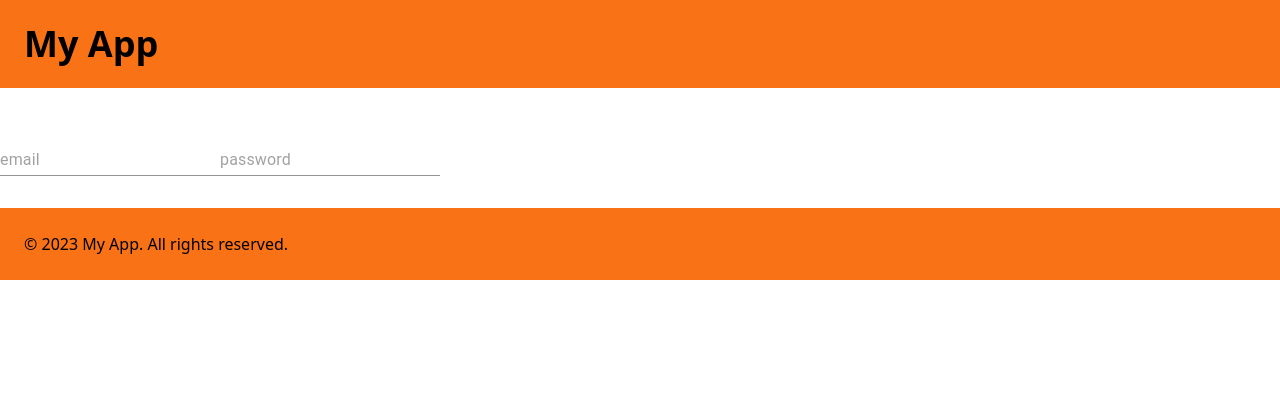
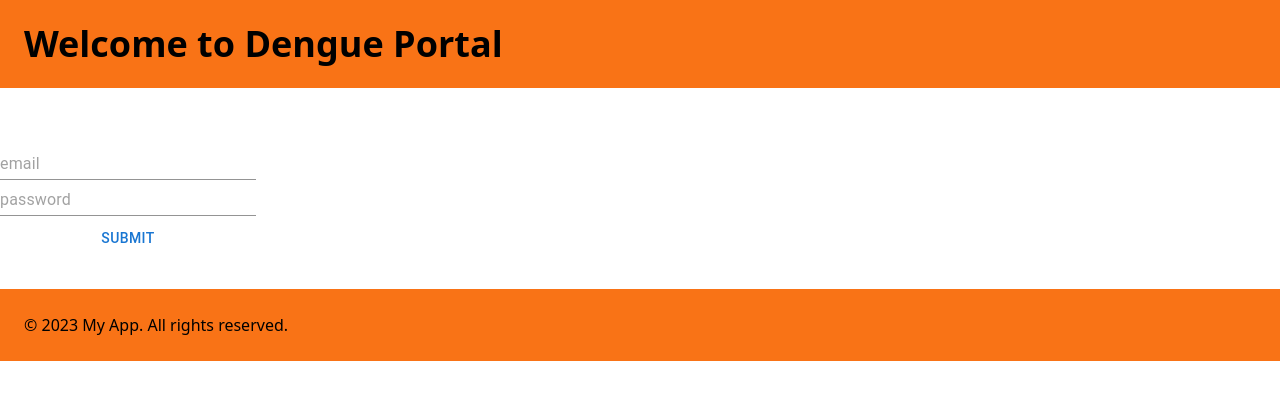
Before and after one commit to dang-nguyendd/caps-client, a Next.js app: page /auth in a window 1280 px wide. Shown: the top 400 px of the page. Built offline with nearby package versions, Linux system fonts and the light colour scheme.

Commit message:
baovo: implement auth

```diff
--- a/package.json
+++ b/package.json
@@ -23,6 +23,7 @@
     "dotenv": "^16.0.3",
     "eslint": "8.38.0",
     "eslint-config-next": "13.3.0",
+    "lodash": "^4.17.21",
     "next": "13.3.0",
     "postcss": "^8.4.22",
     "react": "18.2.0",
@@ -37,5 +38,8 @@
     "tailwindcss": "^3.3.1",
     "toastify": "^2.0.1",
     "use-immer": "^0.9.0"
+  },
+  "devDependencies": {
+    "@types/lodash": "^4.14.194"
   }
 }
--- a/src/axios/index.ts
+++ b/src/axios/index.ts
@@ -7,7 +7,7 @@ const api: AxiosInstance = axios.create({
 
 api.interceptors.response.use(
     (response: AxiosResponse) => {
-        return response;
+        return response.data;
     },
     (error: AxiosError) => {
         if (error.response) {
--- /dev/null
+++ b/src/constant/auth-page.ts
@@ -0,0 +1,6 @@
+import {LoginForm} from "@/types/auth-page";
+
+export const DefaultLoginForm: LoginForm = {
+    email: '',
+    password: ''
+}
--- a/src/core/outline-input/index.tsx
+++ b/src/core/outline-input/index.tsx
@@ -1,13 +1,16 @@
 import {Input} from '@mui/material';
 import React from "react";
-import {FormExtension, IOutlineInputProps} from "@/core/outline-input/type";
+import {IOutlineInputProps} from "@/core/outline-input/type";
 
 const Component = React.memo((props: IOutlineInputProps) => {
-    const {value, onChange, placeHolder, disable} = props
+    const {value, onChange, placeHolder, disable, dataKey, type} = props
     const _onValueChange = (value: string) => {
-        if (onChange) onChange(value)
+        if (onChange) {
+            if (dataKey) onChange(value, {dataKey})
+            else onChange(value)
+        }
     }
-    return <Input value={value} disabled={disable} placeholder={placeHolder}
+    return <Input type={type} value={value} disabled={disable} placeholder={placeHolder}
                   onChange={e => _onValueChange(e.target.value)}/>
 })
 
--- a/src/core/outline-input/type.ts
+++ b/src/core/outline-input/type.ts
@@ -1,8 +1,10 @@
 export interface IOutlineInputProps {
-    onChange?: (x: string, extension?: FormExtension | null) => void;
+    onChange?: (x: string, extension?: FormExtension) => void;
     value: string;
     disable?: boolean;
-    placeHolder: string
+    placeHolder: string;
+    dataKey?: string;
+    type?: string
 }
 
 export type FormExtension = {
--- a/src/hooks/auth/useLogin.ts
+++ b/src/hooks/auth/useLogin.ts
@@ -1,35 +1,29 @@
 import { useState, useEffect } from 'react';
-import axios from "../../axios";
-interface LoginData {
-    username: string;
-    password: string;
-}
+import {AuthService} from "@/services/auth";
+import {AuthNS} from "@/services/auth/type";
+
 
 type LoginResult = {
     data: any;
     isLoading: boolean;
+    login: (x: AuthNS.LoginRequest) => void;
 };
 
-const useLogin = (authData: LoginData | null) => {
-    const [data, setData] = useState<any>(null);
+const useLogin = () => {
+    const [data, setData] = useState<AuthNS.LoginResponse | null>(null);
     const [isLoading, setLoading] = useState<boolean>(false);
 
-    const login = async () => {
+    const login = async (authData: AuthNS.LoginRequest) => {
         if (!authData) return;
         setLoading(true)
-        const response = await axios.post('/auth/login', authData)
-        if (response){
-            setLoading(false)
-        }
-        const data = response.data.json()
-        setData(data);
+        const response: Promise<AuthNS.LoginResponse> = await AuthService.login(authData)
+        setLoading(false)
+        setData(response);
+        console.log(response)
     }
 
-    useEffect(() => {
-        login()
-    }, [authData]);
 
-    return { data, isLoading } as LoginResult;
+    return { data, isLoading, login } as LoginResult;
 };
 
 export default useLogin;
--- a/src/hooks/auth/useRegister.ts
+++ b/src/hooks/auth/useRegister.ts
@@ -21,7 +21,7 @@ const useRegister = (authData: RegisterData | null) => {
         if (response){
             setLoading(false)
         }
-        const data = response.data.json()
+        const data = response.data
         setData(data);
     }
 
--- a/src/pages/auth/index.tsx
+++ b/src/pages/auth/index.tsx
@@ -2,17 +2,42 @@ import React from "react";
 import withLayout from "@/hoc/withHeaderAndFooter";
 import OutlineInput from "@/core/outline-input";
 import {useImmer} from "use-immer";
+import {DefaultLoginForm} from "@/constant/auth-page";
+import {FormExtension} from "@/core/outline-input/type";
+import {cloneDeep} from 'lodash'
+import OutlineButton from "@/core/outline-button";
+import useLogin from "@/hooks/auth/useLogin";
+import {showToast} from "@/utils/app";
 
 const Component = React.memo(() => {
-    const [value, setValue] = useImmer('')
-    const [pw, setPw] = useImmer('')
-    const _onInputChange = (data: string) => {
-            setValue(data)
+    const [form, setForm] = useImmer(DefaultLoginForm);
+    const {login, data, isLoading} = useLogin()
+
+    const _onInputChange = (value: string, extension?: FormExtension) => {
+        const {dataKey} = extension!;
+        const temp = cloneDeep(form)
+        switch (dataKey) {
+            case 'email':
+                temp.email = value;
+                break;
+            case 'password':
+                temp.password = value;
+                break;
+        }
+        setForm(temp)
     }
-    return <div>
-            <div> Example Login Form </div>
-        <OutlineInput value={value} placeHolder={'email'} onChange={_onInputChange}/>
-        <OutlineInput value={value} placeHolder={'password'} onChange={_onInputChange}/>
+
+    const _handleSubmit = () => {
+        login(form);
+        setForm(DefaultLoginForm);
+    }
+
+
+    return <div className='flex flex-col w-1/5 gap-1'>
+        <div> Example Login Form</div>
+        <OutlineInput value={form.email} placeHolder={'email'} dataKey='email' onChange={_onInputChange}/>
+        <OutlineInput type='password' value={form.password} placeHolder={'password'} dataKey='password' onChange={_onInputChange}/>
+        <OutlineButton onClick={_handleSubmit}> Submit </OutlineButton>
     </div>
 })
 
--- /dev/null
+++ b/src/services/auth/index.ts
@@ -0,0 +1,8 @@
+import axios from "@/axios";
+import {AuthNS} from "@/services/auth/type";
+
+export class AuthService {
+    static login = (data: AuthNS.LoginRequest): any => {
+        return axios.post('/auth/login', data)
+    }
+}
--- /dev/null
+++ b/src/services/auth/type.ts
@@ -0,0 +1,11 @@
+export namespace AuthNS {
+    export type LoginRequest = {
+        email: string
+        password: string
+    }
+
+    export type LoginResponse = {
+        access_token: string;
+        refresh_token: string;
+    }
+}
--- a/src/share/header/index.tsx
+++ b/src/share/header/index.tsx
@@ -5,7 +5,7 @@ const Component = React.memo(() => {
     return (
         <header className="bg-primary p-4 md:p-6">
             <div className="container mx-auto">
-                <h1 className="text-black text-2xl md:text-4xl font-bold">My App</h1>
+                <h1 className="text-black text-2xl md:text-4xl font-bold">Welcome to Dengue Portal</h1>
             </div>
         </header>
     )
--- /dev/null
+++ b/src/types/auth-page.ts
@@ -0,0 +1,4 @@
+export type LoginForm = {
+    email: string;
+    password: string;
+}
```
Also changed, not shown: 1 other file (tests, documents, lock files or other folders).
